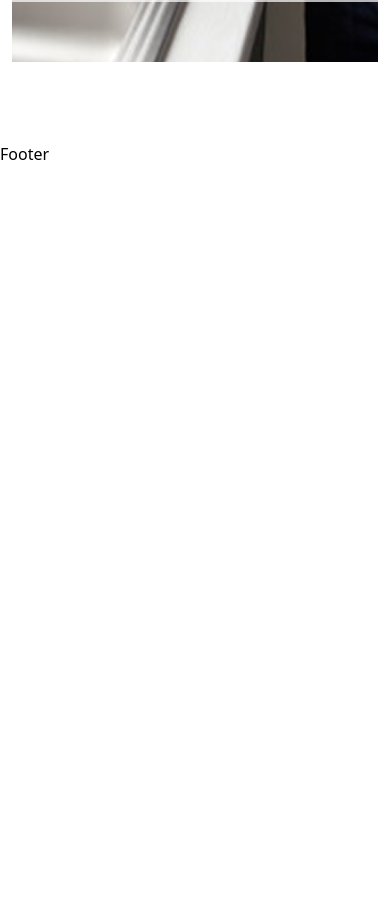
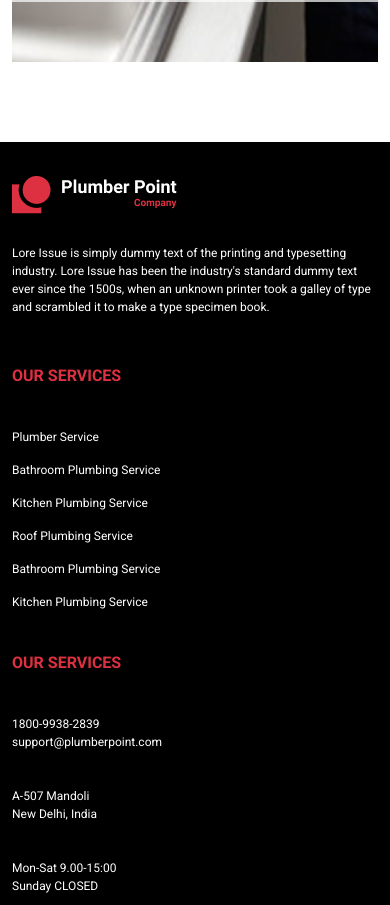
Before and after one commit to Sijan666/plumbingCompany, a React (Vite) app: page / in a window 390 px wide. Shown: the part 1773-2678 px from the top of the page. Before the commit the page ends 1939 px from the top, so only its background shows below. Built offline with nearby package versions, Linux system fonts and the light colour scheme.

Commit message:
feat : add footer section with responsive

```diff
--- a/src/components/layouts/Footer.jsx
+++ b/src/components/layouts/Footer.jsx
@@ -1,10 +1,49 @@
-
+import Container from "../Container"
+import Image from "../Image"
+import footerLogo from '../../assets/footerLogo.png'
 
 
 const Footer = () => {
   return (
     <>
-      <h3>Footer</h3>
+      <footer>
+        <section id="footer" className="bg-black pt-7.5 pb-2.5 font-roboto">
+          <Container>
+            <div className="flex flex-col gap-y-10 lg:flex-row justify-between">
+              {/* 1 */}
+              <div className="logo lg:w-[362px]">
+                <Image imgSrc={footerLogo}/>
+                <p className="pt-7.5 text-[12px] text-white">Lore Issue is simply dummy text of the printing and typesetting industry. Lore Issue has been the industry's standard dummy text ever since the 1500s, when an unknown printer took a galley of type and scrambled it to make a type specimen book.</p>
+                <div className="mt-2">
+
+                </div>
+              </div>
+              {/* 2 */}
+              <div className="flex flex-col gap-y-10 lg:flex-row gap-x-20">
+                <div className="services">
+                  <h3 className="text-base text-[#DD3142] font-bold uppercase">Our Services</h3>
+                  <ul className="mt-10 flex flex-col gap-[15px] text-white text-[12px]">
+                    <li className="cursor-pointer">Plumber Service</li>
+                    <li className="cursor-pointer">Bathroom Plumbing Service</li>
+                    <li className="cursor-pointer">Kitchen Plumbing Service</li>
+                    <li className="cursor-pointer">Roof Plumbing Service</li>
+                    <li className="cursor-pointer">Bathroom Plumbing Service</li>
+                    <li className="cursor-pointer">Kitchen Plumbing Service</li>
+                  </ul>
+                </div>
+                <div className="services">
+                  <h3 className="text-base text-[#DD3142] font-bold uppercase">Our Services</h3>
+                  <ul className="mt-10 flex flex-col gap-9 text-white text-[12px]">
+                    <li className="w-[151px]">1800-9938-2839 support@plumberpoint.com</li>
+                    <li className="w-[91px]">A-507 Mandoli New Delhi, India</li>
+                    <li className="w-[122px]">Mon-Sat 9.00-15:00 Sunday CLOSED</li>
+                  </ul>
+                </div>
+              </div>
+            </div>
+          </Container>
+        </section>
+      </footer>
     </>
   )
 }
```
